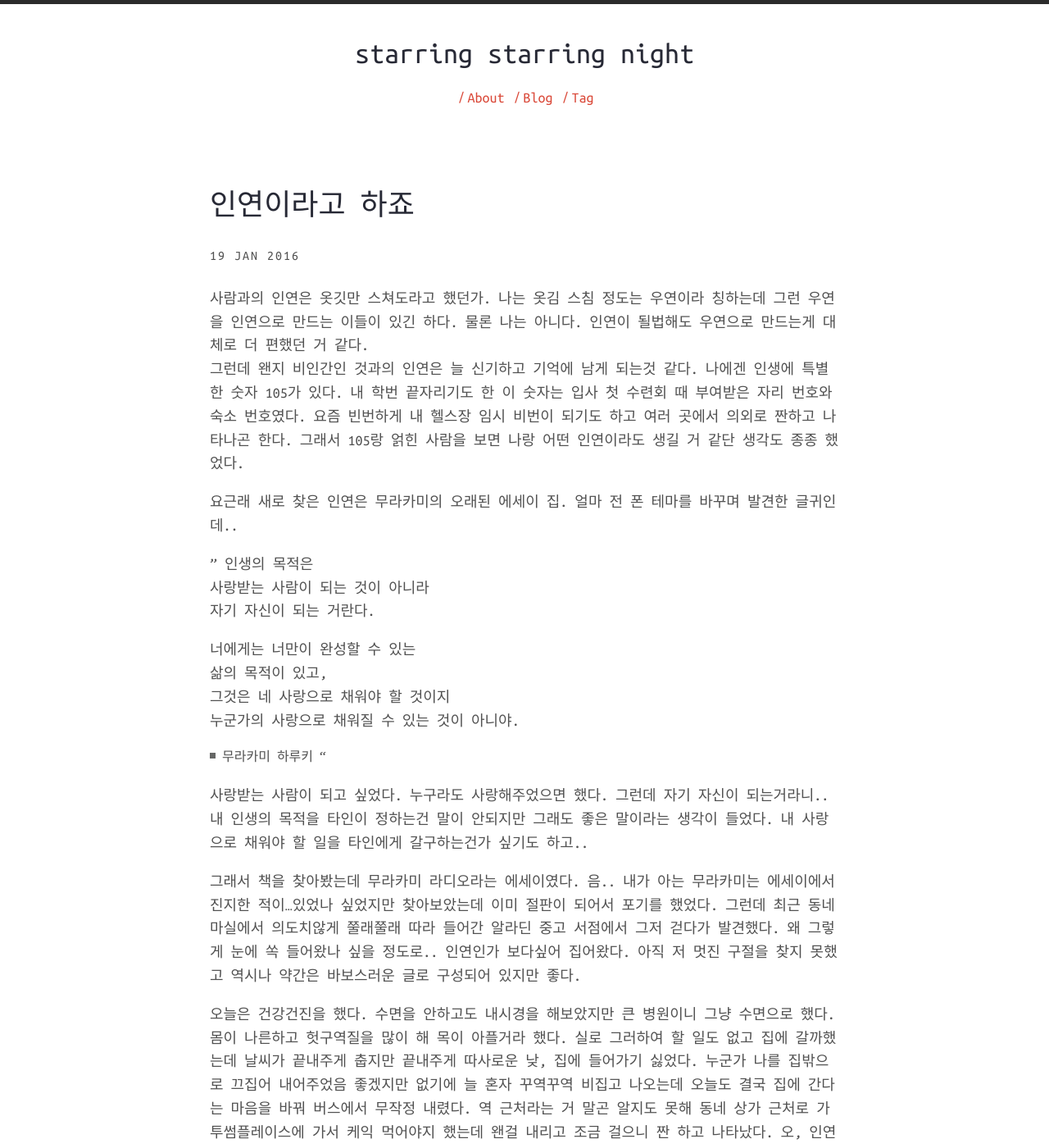
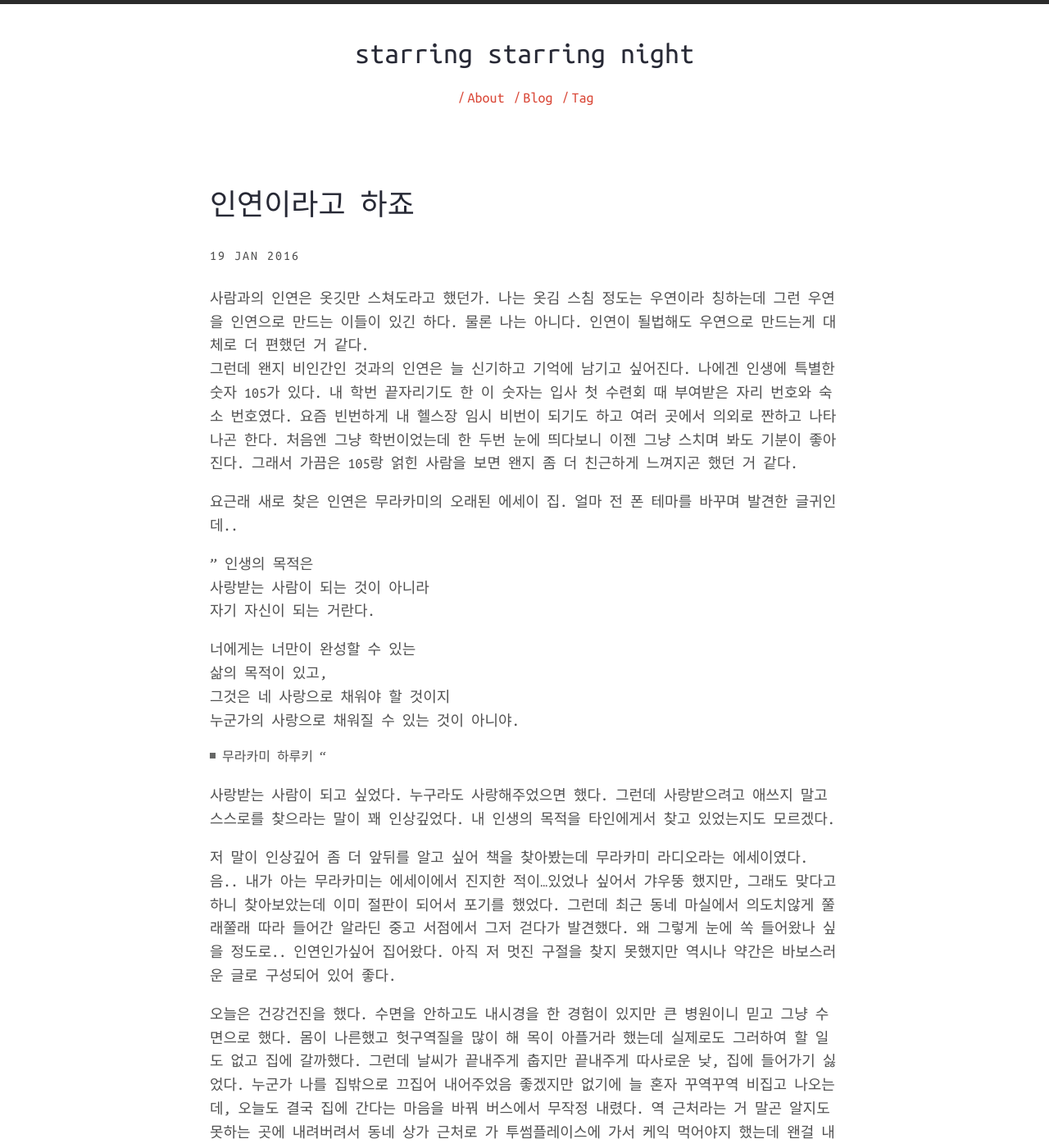
Before and after one commit to hahajh/hahajh.github.com, a Jekyll site: the page built from _posts/2016-01-19-destiny.md, in a window 1280 px wide and 1400 px high. Shown: the whole window at 82% size. Built offline with Jekyll 4.4.1, drawn with Linux system fonts in a browser that asks for light colours; nearby versions of some CDN libraries; some of the changed text lies outside the part shown.

Commit message:
Mr Hyde was here …

```diff
--- a/_posts/2016-01-19-destiny.md
+++ b/_posts/2016-01-19-destiny.md
@@ -4,7 +4,7 @@ title: 인연이라고 하죠
 tags: [essay]
 ---
 사람과의 인연은 옷깃만 스쳐도라고 했던가. 나는 옷김 스침 정도는 우연이라 칭하는데 그런 우연을 인연으로 만드는 이들이 있긴 하다. 물론 나는 아니다. 인연이 될법해도 우연으로 만드는게 대체로 더 편했던 거 같다.
-그런데 왠지 비인간인 것과의 인연은 늘 신기하고 기억에 남게 되는것 같다. 나에겐 인생에 특별한 숫자 105가 있다. 내 학번 끝자리기도 한 이 숫자는 입사 첫 수련회 때 부여받은 자리 번호와 숙소 번호였다. 요즘 빈번하게 내 헬스장 임시 비번이 되기도 하고 여러 곳에서 의외로 짠하고 나타나곤 한다. 그래서 105랑 얽힌 사람을 보면 나랑 어떤 인연이라도 생길 거 같단 생각도 종종 했었다.
+그런데 왠지 비인간인 것과의 인연은 늘 신기하고 기억에 남기고 싶어진다. 나에겐 인생에 특별한 숫자 105가 있다. 내 학번 끝자리기도 한 이 숫자는 입사 첫 수련회 때 부여받은 자리 번호와 숙소 번호였다. 요즘 빈번하게 내 헬스장 임시 비번이 되기도 하고 여러 곳에서 의외로 짠하고 나타나곤 한다. 처음엔 그냥 학번이었는데 한 두번 눈에 띄다보니 이젠 그냥 스치며 봐도 기분이 좋아진다. 그래서 가끔은 105랑 얽힌 사람을 보면 왠지 좀 더 친근하게 느껴지곤 했던 거 같다.
 
 요근래 새로 찾은 인연은 무라카미의 오래된 에세이 집. 얼마 전 폰 테마를 바꾸며 발견한 글귀인데..
 
@@ -21,11 +21,11 @@ tags: [essay]
 - 무라카미 하루키
 "
 
-사랑받는 사람이 되고 싶었다. 누구라도 사랑해주었으면 했다. 그런데 자기 자신이 되는거라니.. 내 인생의 목적을 타인이 정하는건 말이 안되지만 그래도 좋은 말이라는 생각이 들었다. 내 사랑으로 채워야 할 일을 타인에게 갈구하는건가 싶기도 하고..
+사랑받는 사람이 되고 싶었다. 누구라도 사랑해주었으면 했다. 그런데 사랑받으려고 애쓰지 말고 스스로를 찾으라는 말이 꽤 인상깊었다. 내 인생의 목적을 타인에게서 찾고 있었는지도 모르겠다.
 
-그래서 책을 찾아봤는데 무라카미 라디오라는 에세이였다. 음.. 내가 아는 무라카미는 에세이에서 진지한 적이...있었나 싶었지만 찾아보았는데 이미 절판이 되어서 포기를 했었다. 그런데 최근 동네 마실에서 의도치않게 쭐래쭐래 따라 들어간 알라딘 중고 서점에서 그저 걷다가 발견했다. 왜 그렇게 눈에 쏙 들어왔나 싶을 정도로.. 인연인가 보다싶어 집어왔다. 아직 저 멋진 구절을 찾지 못했고 역시나 약간은 바보스러운 글로 구성되어 있지만 좋다.
+저 말이 인상깊어 좀 더 앞뒤를 알고 싶어 책을 찾아봤는데 무라카미 라디오라는 에세이였다. 음.. 내가 아는 무라카미는 에세이에서 진지한 적이...있었나 싶어서 갸우뚱 했지만, 그래도 맞다고 하니 찾아보았는데 이미 절판이 되어서 포기를 했었다. 그런데 최근 동네 마실에서 의도치않게 쭐래쭐래 따라 들어간 알라딘 중고 서점에서 그저 걷다가 발견했다. 왜 그렇게 눈에 쏙 들어왔나 싶을 정도로.. 인연인가싶어 집어왔다. 아직 저 멋진 구절을 찾지 못했지만 역시나 약간은 바보스러운 글로 구성되어 있어 좋다.
 
-오늘은 건강건진을 했다. 수면을 안하고도 내시경을 해보았지만 큰 병원이니 그냥 수면으로 했다. 몸이 나른하고 헛구역질을 많이 해 목이 아플거라 했다. 실로 그러하여 할 일도 없고 집에 갈까했는데 날씨가 끝내주게 춥지만 끝내주게 따사로운 낮, 집에 들어가기 싫었다. 누군가 나를 집밖으로 끄집어 내어주었음 좋겠지만 없기에 늘 혼자 꾸역꾸역 비집고 나오는데 오늘도 결국 집에 간다는 마음을 바꿔 버스에서 무작정 내렸다. 역 근처라는 거 말곤 알지도 못해 동네 상가 근처로 가 투썸플레이스에 가서 케익 먹어야지 했는데 왠걸 내리고 조금 걸으니 짠 하고 나타났다. 오, 인연이다 싶었다. 너무 추워서 그냥 집에 갈까 다시 고민 중인데다 동네 단골 커피숍이 있어서 투썸을 갈 수 있을까 했는데 짠 하고 나타나다니... 물론 투썸은 가만있고 내가 걸어간 거지만 나는 이런 우연을 좋아한다.
+오늘은 건강건진을 했다. 수면을 안하고도 내시경을 한 경험이 있지만 큰 병원이니 믿고 그냥 수면으로 했다. 몸이 나른했고 헛구역질을 많이 해 목이 아플거라 했는데 실제로도 그러하여 할 일도 없고 집에 갈까했다. 그런데 날씨가 끝내주게 춥지만 끝내주게 따사로운 낮, 집에 들어가기 싫었다. 누군가 나를 집밖으로 끄집어 내어주었음 좋겠지만 없기에 늘 혼자 꾸역꾸역 비집고 나오는데, 오늘도 결국 집에 간다는 마음을 바꿔 버스에서 무작정 내렸다. 역 근처라는 거 말곤 알지도 못하는 곳에 내려버려서 동네 상가 근처로 가 투썸플레이스에 가서 케익 먹어야지 했는데 왠걸 내리고 조금 걸으니 짠 하고 나타났다. 오, 인연이다 싶었다. 너무 추워서 그냥 집에 갈까 다시 고민 중인데다, 동네 단골 커피숍이 있어서 투썸을 갈 수 있을까 싶었는데 짠 하고 나타나다니... 물론 투썸은 가만있고 내가 걸어간 거지만 나는 이런 우연을 좋아한다.
 
 으 졸리다.
 잘 안시키지만 달달한게 땡겨 시켜본 딸기 요거트 케익. 생크림케익은 무리
```
